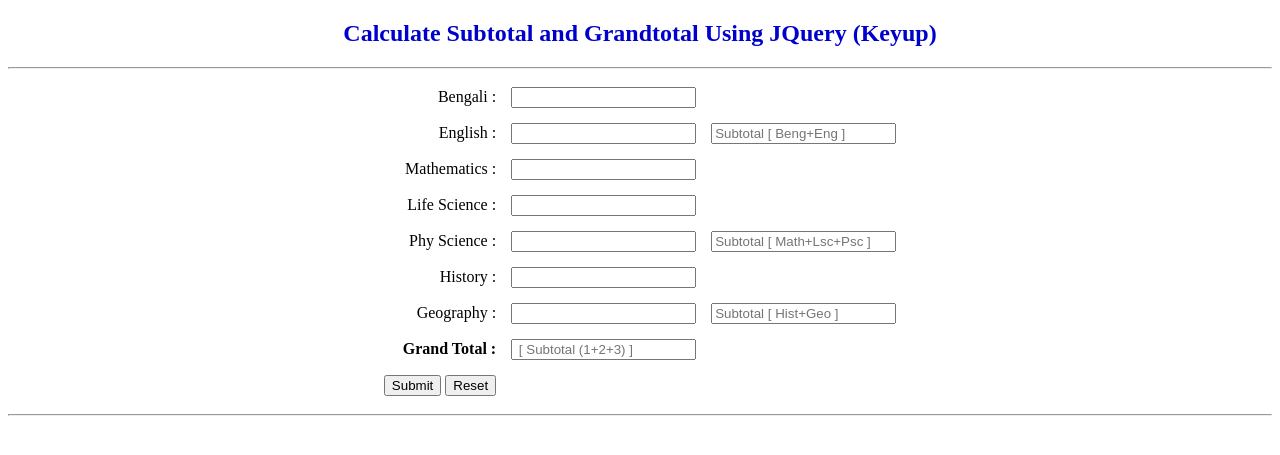
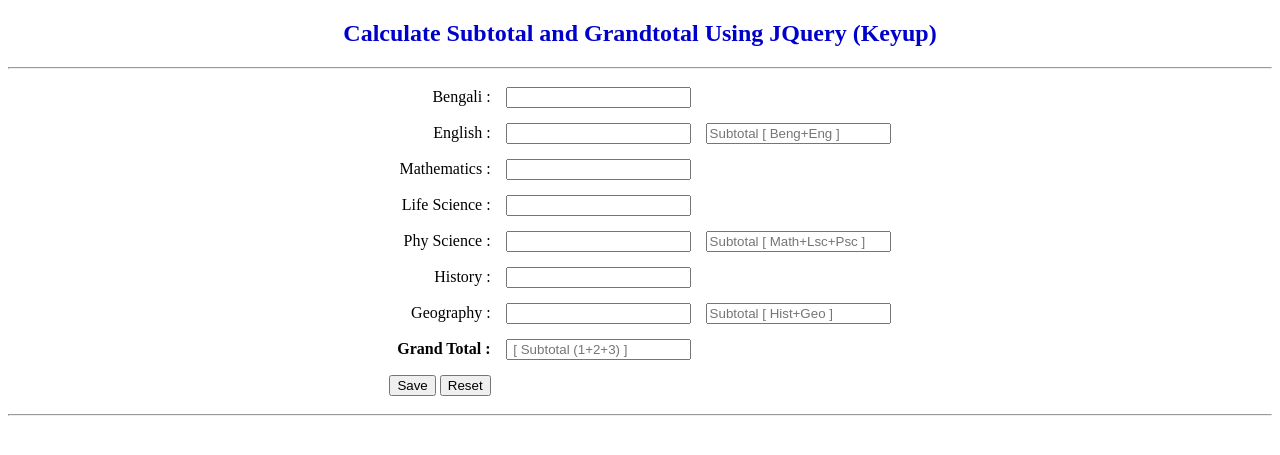
Before and after one commit to Rahul-Barui/Calculating-Subtotal-and-Grand-Total-using-Jquery, a PHP site: page / in a window 1280 px wide. Shown: the top 455 px of the page. Run offline with PHP 8.4, Linux system fonts and the light colour scheme.

Commit message:
Update index.php

```diff
--- a/index.php
+++ b/index.php
@@ -114,8 +114,8 @@
        		</tr>
 
 			<tr>
-				<td> <input type="button" value="Submit" align="right"/>
-				<input type="button" value="Reset" /></td>
+				<td> <input type="button" value="Save" align="right"/>
+				<input type="reset" value="Reset" /></td>
         	</tr>
 
 		</table>
```
